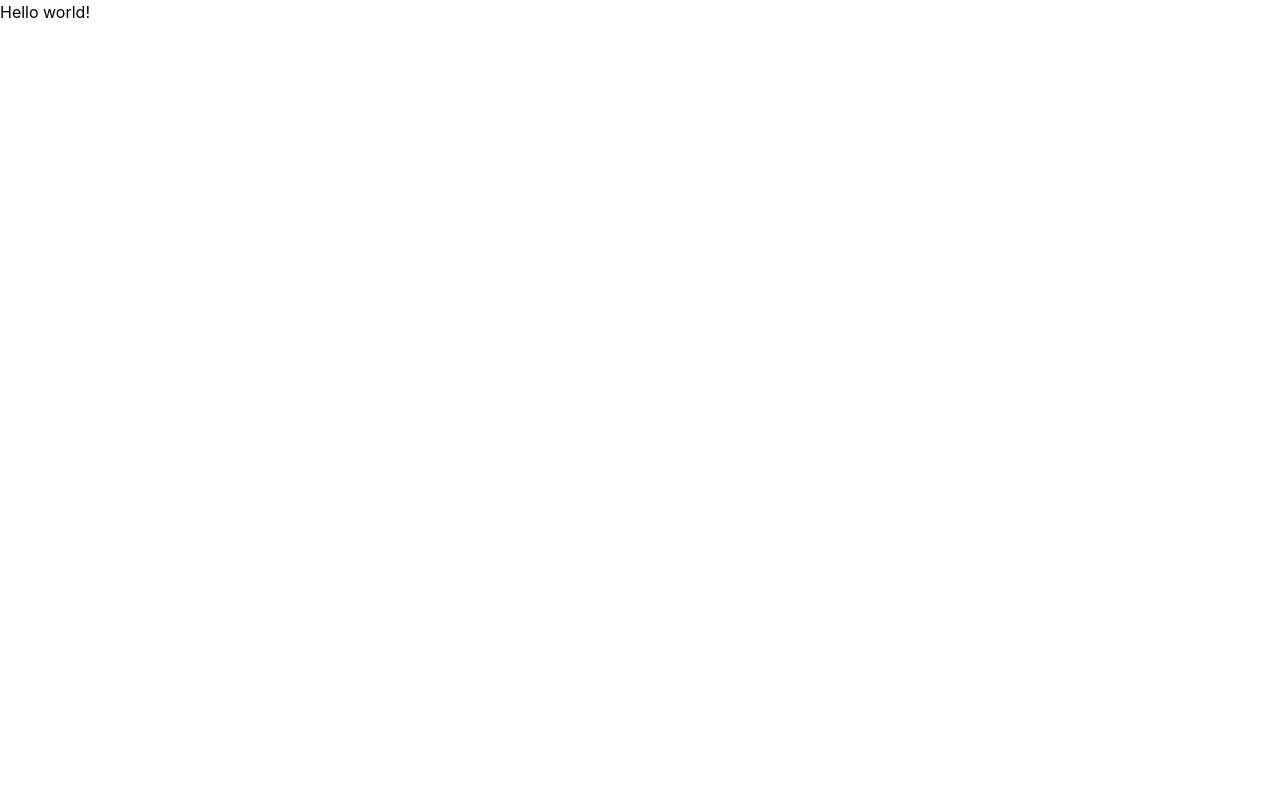
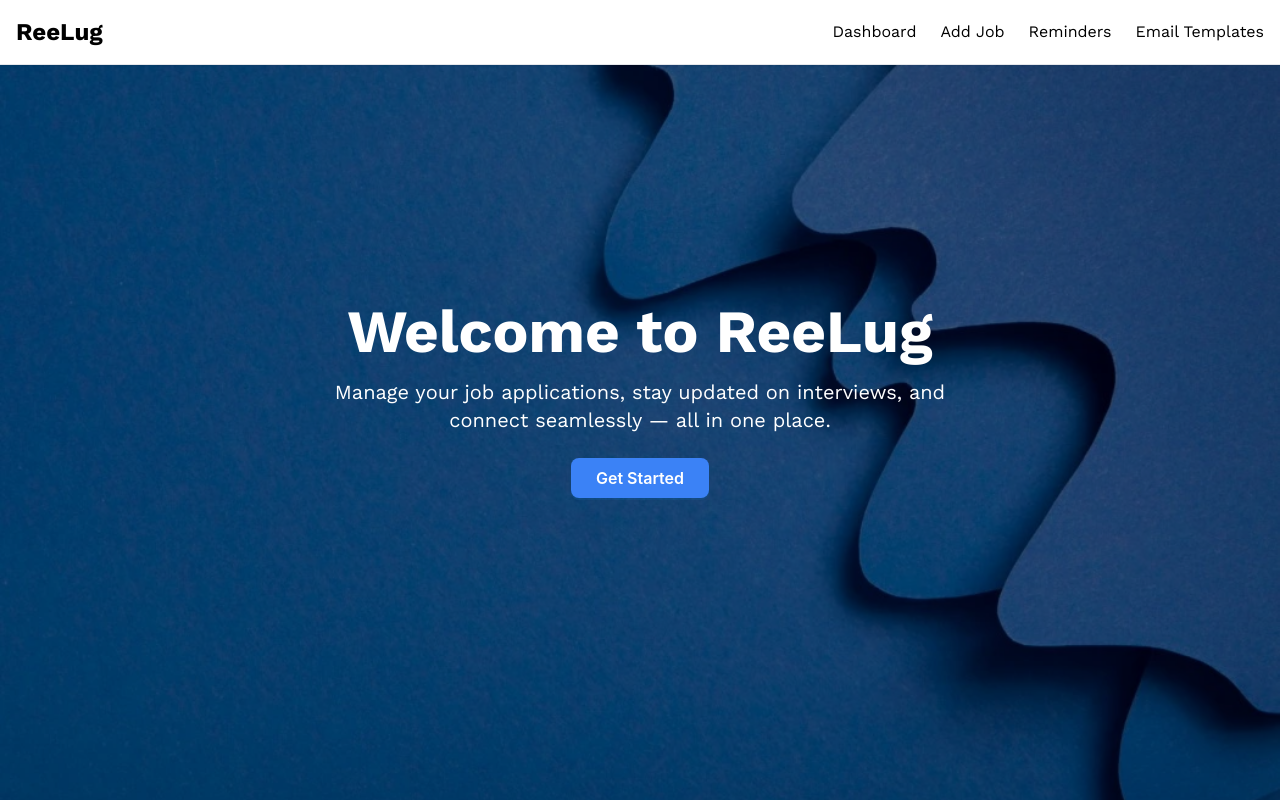
Before and after one commit to Aduwoayooluwa/reelug, a React (Vite) app: page / in a window 1280 px wide. Built offline with nearby package versions, Linux system fonts and the light colour scheme; no server answers.

Commit message:
fix: issues on the navbar

```diff
--- a/src/index.css
+++ b/src/index.css
@@ -1,9 +1,12 @@
+@import url("https://fonts.googleapis.com/css2?family=Work+Sans:ital,wght@0,100..900;1,100..900&display=swap");
+
 @tailwind base;
 @tailwind components;
 @tailwind utilities;
 
 :root {
-  font-family: Inter, system-ui, Avenir, Helvetica, Arial, sans-serif;
+  font-family: "Work Sans", sans-serif;
+  font-optical-sizing: auto;
   /* line-height: 1.5;
   font-weight: 400; */
 }
--- a/src/pages/auth/login.tsx
+++ b/src/pages/auth/login.tsx
@@ -1,10 +1,13 @@
 import React from "react";
-import { Form, Input, Button, Checkbox } from "antd";
+import { Form, Input, Button, Checkbox, Tag } from "antd";
+import { useNavigate } from "react-router-dom";
 // import "~antd/dist/antd.css";
 
 const LoginPage: React.FC = () => {
+  const router = useNavigate();
   const onFinish = (values: unknown) => {
     console.log("Success:", values);
+    router("/dashboard");
   };
 
   const onFinishFailed = (errorInfo: unknown) => {
@@ -12,8 +15,14 @@ const LoginPage: React.FC = () => {
   };
 
   return (
-    <div className="flex items-center justify-center min-h-screen bg-gray-100">
-      <div className="w-full max-w-md p-8 space-y-8 bg-white shadow-md rounded-md">
+    <div
+      className="flex items-center justify-center min-h-screen relative w-full bg-cover bg-center bg-gray-100"
+      style={{
+        backgroundImage: `url('/img_size.webp')`,
+      }}
+    >
+      <div className="absolute inset-0 bg-black bg-opacity-50"></div>{" "}
+      <div className="w-full max-w-md p-8 space-y-8 z-10 bg-white shadow-md rounded-md">
         <h2 className="text-2xl font-bold text-center">Login</h2>
         <Form
           name="login"
@@ -40,6 +49,11 @@ const LoginPage: React.FC = () => {
             <Checkbox>Remember me</Checkbox>
           </Form.Item>
 
+          <Tag className="w-full overflow-x-auto">
+            Just type in a username and password and login for now. Working on a
+            proper auth system
+          </Tag>
+
           <Form.Item className="text-center">
             <Button type="primary" htmlType="submit" className="w-full">
               Log in
--- a/src/pages/home/index.tsx
+++ b/src/pages/home/index.tsx
@@ -1,3 +1,41 @@
-export default function Home() {
-  return <div></div>;
-}
+import { Button } from "antd";
+import { useNavigate } from "react-router-dom";
+
+const HeroSection = () => {
+  const router = useNavigate();
+
+  const handleLoginRedirect = () => {
+    router("/login");
+  };
+
+  return (
+    <div
+      className="relative w-full h-screen bg-cover bg-center"
+      style={{
+        backgroundImage: `url('/img_size.webp')`,
+      }}
+    >
+      <div className="absolute inset-0 bg-black bg-opacity-50"></div>{" "}
+      {/* Overlay to make text stand out */}
+      <div className="relative z-10 flex flex-col justify-center items-center h-full px-6 text-center text-white">
+        <h1 className="text-4xl md:text-6xl font-bold mb-4">
+          Welcome to ReeLug
+        </h1>
+        <p className="text-lg md:text-xl mb-6 max-w-2xl">
+          Manage your job applications, stay updated on interviews, and connect
+          seamlessly — all in one place.
+        </p>
+        <Button
+          type="primary"
+          className="bg-blue-500 hover:bg-blue-600 text-white font-semibold py-2 px-6 rounded-lg"
+          onClick={handleLoginRedirect}
+          size="large"
+        >
+          Get Started
+        </Button>
+      </div>
+    </div>
+  );
+};
+
+export default HeroSection;
--- a/src/routes/route.config.tsx
+++ b/src/routes/route.config.tsx
@@ -10,12 +10,18 @@ import AddCalendarPage from "../pages/dashboard/add-calendar";
 import EmailForm from "../pages/dashboard/compose-email";
 import AddContact from "../pages/dashboard/add-contact";
 import AddMeeting from "../pages/dashboard/add-meeting";
+import HeroSection from "../pages/home";
 // import { NylasSchedulerEditor, NylasScheduling } from "@nylas/react";
 
 export const router = createBrowserRouter([
   {
     path: "/",
-    element: <div>Hello world!</div>,
+    element: (
+      <div>
+        <Navbar />
+        <HeroSection />
+      </div>
+    ),
   },
 
   {
```
Also changed, not shown: public/img_size.webp (added).
